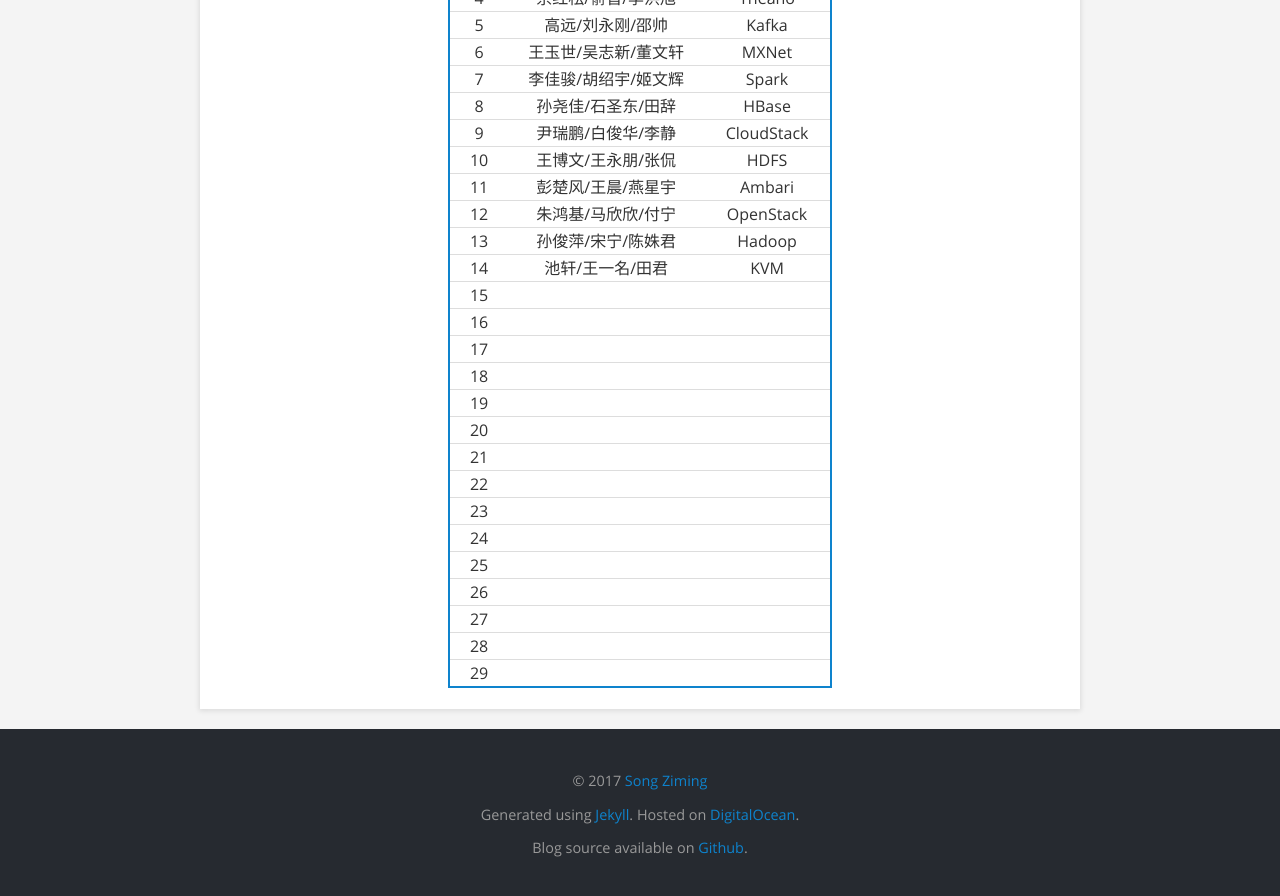
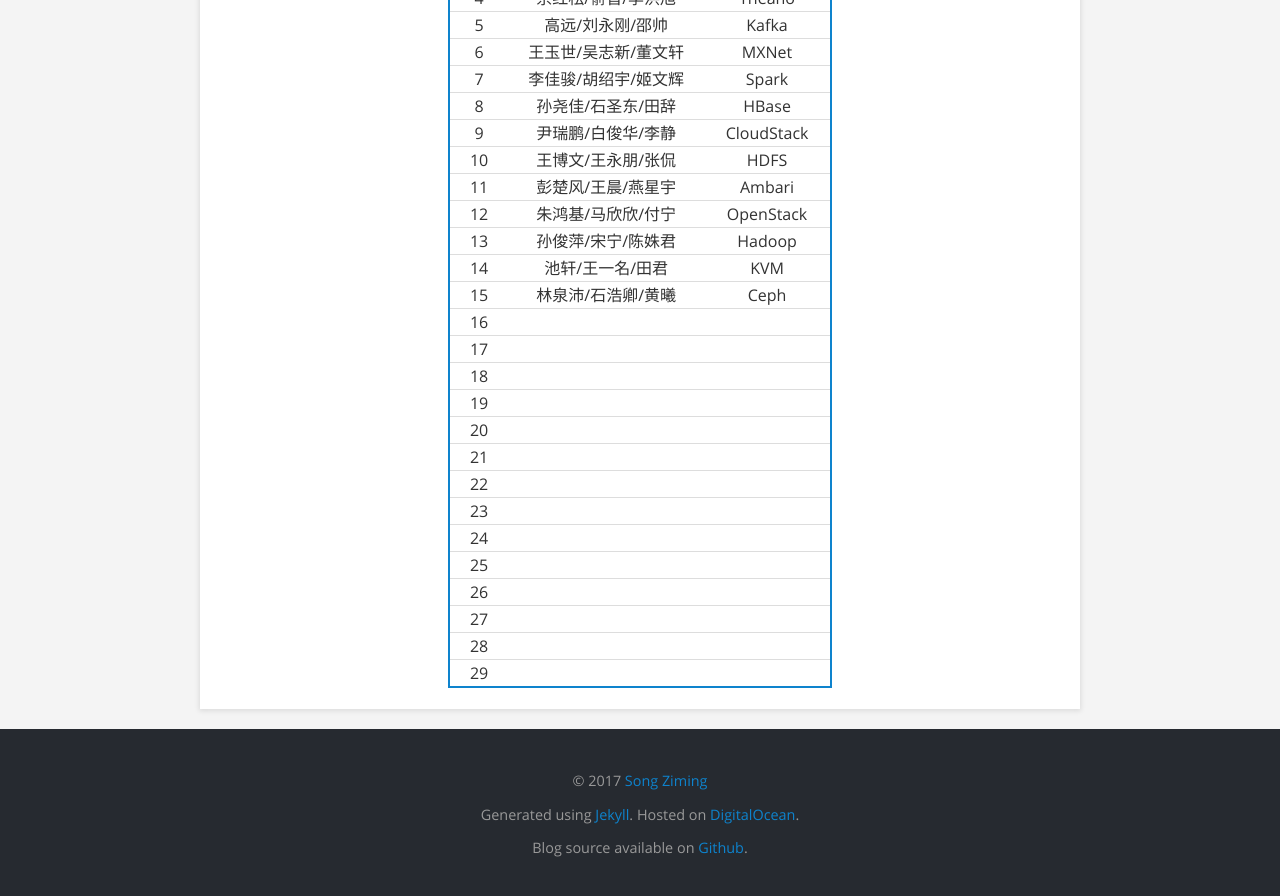
Before and after one commit to songziming/blog, a Jekyll site: the page built from arch.md, in a window 1280 px wide and 900 px high, scrolled down 1555 px. Shown: the top 896 px of the window. Built offline with Jekyll 4.4.1, drawn with Linux system fonts in a browser that asks for light colours.

Commit message:
added a new record

```diff
--- a/arch.md
+++ b/arch.md
@@ -37,7 +37,7 @@ P.S. 不一定要选机器学习相关的，只要找个有规模的软件，分
 | 12 | 朱鸿基/马欣欣/付宁   |   OpenStack    |
 | 13 | 孙俊萍/宋宁/陈姝君   |   Hadoop       |
 | 14 | 池轩/王一名/田君     |   KVM          |
-| 15 |                      |                |
+| 15 | 林泉沛/石浩卿/黄曦   |   Ceph         |
 | 16 |                      |                |
 | 17 |                      |                |
 | 18 |                      |                |
```
